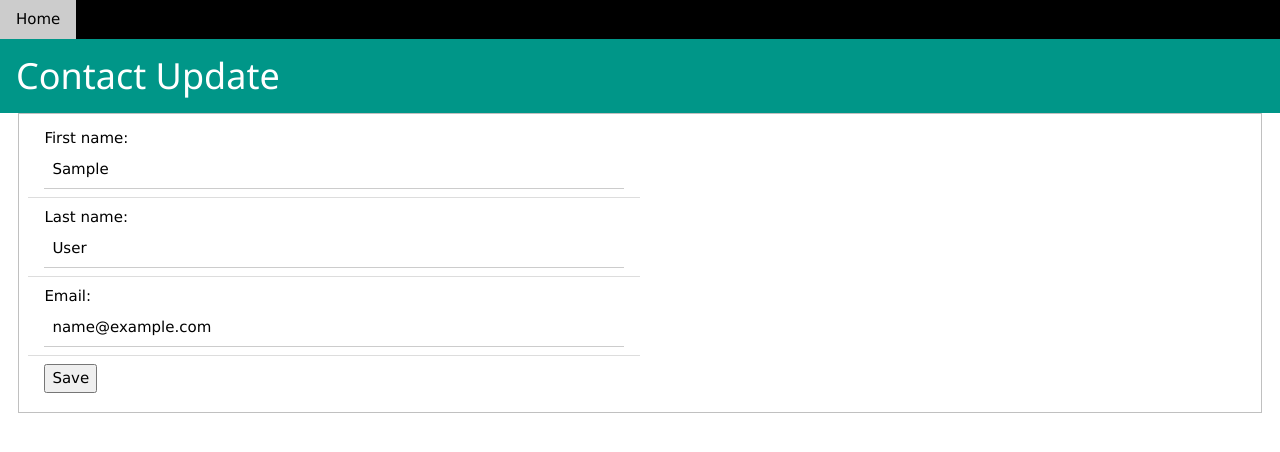
After one commit to jonas-pettersson/demo, a Django app: page /demo/detail/1/update/ in a window 1280 px wide. The commit adds this page. Shown: the top 452 px of the page. Run offline with Django 3.2, Linux system fonts and the light colour scheme; tables that the repository leaves empty hold one stand-in row (values such as "Sample post").

Commit message:
contact form

```diff
--- /dev/null
+++ b/contacts/templates/contacts/contact_form.html
@@ -0,0 +1,25 @@
+{% extends 'contacts/base.html' %}
+
+{% block content %}
+    <div class="w3-container w3-teal">
+        <h1>Contact Update</h1>
+    </div>
+
+    <div class="w3-container">
+
+        <form action="" method="post">
+        {% csrf_token %}
+            <fieldset class="form-group">
+                <ul class="w3-ul w3-half">
+                    <li><label for="first_name">{{ form.first_name.label_tag }}</label>
+                    <input type="text" class="w3-input" id="first_name" name="first_name" value={{ form.first_name.value }}></li>
+                    <li><label for="last_name">{{ form.last_name.label_tag }}</label>
+                    <input type="text" class="w3-input" id="last_name" name="last_name" value={{ form.last_name.value }}></li>
+                    <li><label for="email">{{ form.email.label_tag }} </label>
+                    <input type="email" class="w3-input" id="email" name="email" value={{ form.email.value }}></li>
+                    <li><button type="submit">Save</button></li>
+                </ul>
+            </fieldset>
+        </form>
+    </div>
+{% endblock content %}
--- a/contacts/urls.py
+++ b/contacts/urls.py
@@ -4,4 +4,6 @@ from . import views
 urlpatterns = [
     path('', views.index, name='home'),
     path('detail/<int:pk>', views.ContactDetailView.as_view(), name='contact_detail'),
+    path('detail/<int:pk>/update/',
+         views.ContactUpdateView.as_view(), name='contact_update'),
 ]
--- a/contacts/views.py
+++ b/contacts/views.py
@@ -2,6 +2,7 @@ from django.shortcuts import render
 from django.http import HttpResponse
 from contacts.models import Contact
 from django.views.generic import DetailView
+from django.views.generic.edit import UpdateView
 
 
 def index(request):
@@ -15,3 +16,9 @@ def index(request):
 class ContactDetailView(DetailView):
     model = Contact
     template_name = 'contacts/contact_detail.html'
+
+
+class ContactUpdateView(UpdateView):
+    model = Contact
+    template_name = 'contacts/contact_form.html'
+    fields = '__all__'
```
Also changed, not shown: contacts/templates/contacts/contact_detail.html (+9 -2 lines).
